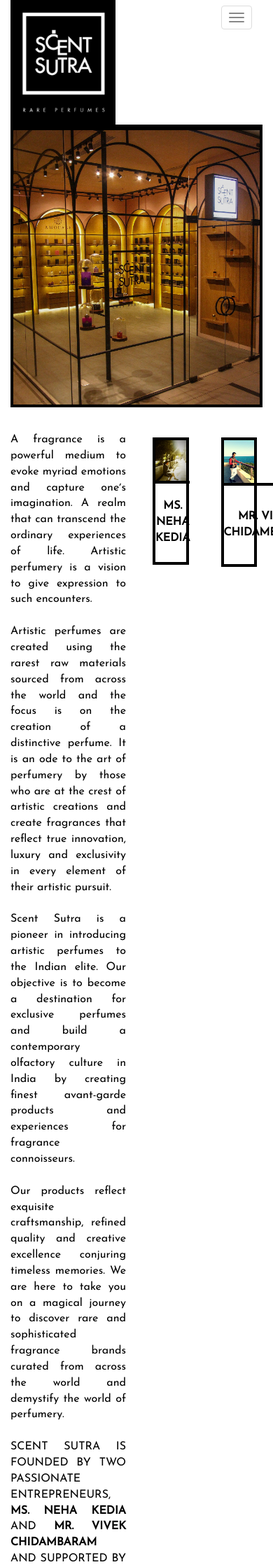
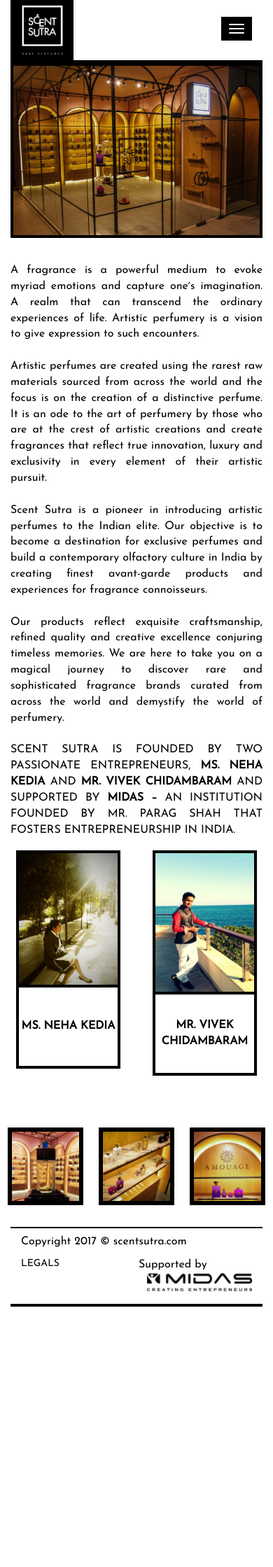
Before and after one commit to ArnavPuri/scentsutra, a Jekyll site: the page built from about.html, in a window 390 px wide. Shown: the top 2239 px of the page at 70% size. Built offline with Jekyll 4.4.1, drawn with Linux system fonts in a browser that asks for light colours; nearby versions of some CDN libraries; after the commit the page ends 1867 px from its top, so only the background shows below that.

Commit message:
Mobile responsiveness added

```diff
--- a/_config.yml
+++ b/_config.yml
@@ -12,6 +12,7 @@
 # url: ''
 facebook: 'ScentSutra'
 instagram: 'scent_sutra'
+twitter: '@ScentSutra'
 
 collections:
   products:
--- a/_includes/nav.html
+++ b/_includes/nav.html
@@ -2,13 +2,13 @@
   <nav class="navbar navbar-default navbar-custom">
       <div class="container">
         <div class="navbar-header">
-          <button type="button" class="navbar-toggle collapsed" data-toggle="collapse" data-target="#navbar" aria-expanded="false" aria-controls="navbar">
+          <button type="button" class="navbar-toggle" data-toggle="collapse" data-target="#navbar" aria-expanded="false" aria-controls="navbar">
             <span class="sr-only">Toggle navigation</span>
             <span class="icon-bar"></span>
             <span class="icon-bar"></span>
             <span class="icon-bar"></span>
           </button>
-          <a class="navbar-brand" href="{{ site.path }}"><img src="images/logo_white.png" alt="" class="brand-image"/></a>
+          <a class="navbar-brand" href="/"><img src="images/logo_white.png" alt="" class="brand-image"/></a>
         </div>
         <div id="navbar" class="collapse navbar-collapse">
           <ul class="nav navbar-nav">
--- a/_layouts/default.html
+++ b/_layouts/default.html
@@ -2,7 +2,18 @@
 <html>
 <head>
    <meta charset="utf-8">
+   <meta name="viewport" content="width=device-width, initial-scale=1">
    <title>{{ page.title }} - {{ site.title }}</title>
+
+<!--   facebook meta info-->
+<!--
+    <meta property="og:url" content="{{pageUrl}}">
+    <meta property="og:image" content="{{imageUrl}}">
+    <meta property="og:description" content="{{description}}">
+    <meta property="og:title" content="{{pageTitle}}">
+    <meta property="og:site_name" content="{{siteTitle}}">
+    <meta property="og:see_also" content="{{homepageUrl}}">
+-->
 
    <link rel="stylesheet" type="text/css" href="{{ site.path }}/css/style.css" >
    <link rel="stylesheet" type="text/css" href="{{ site.path }}/css/fontawesome/css/font-awesome.min.css" >
@@ -15,7 +26,8 @@
   {{ content }}
 
   {% include footer.html %}
+
 <script src="https://ajax.googleapis.com/ajax/libs/jquery/1.11.2/jquery.min.js"></script>
-   <script src="{{ site.path }}/js/bootstrap.min.js"></script>
+<script src="{{ site.path }}/js/bootstrap.min.js"></script>
 </body>
 </html>
--- a/about.html
+++ b/about.html
@@ -15,7 +15,7 @@
 <section class="team-info">
 	<div class="container">
 		<div class="row">
-			<div class="col-xs-6 about-block">
+			<div class="col-xs-12 col-md-6 about-block">
 				<p>A fragrance is a powerful medium to evoke myriad emotions and capture one&#700;s imagination. A realm that can transcend the ordinary experiences of life. Artistic perfumery is a vision to give expression to such encounters.<br><br>
 				Artistic perfumes are created using the rarest raw materials sourced from across the world and the focus is on the creation of a distinctive perfume. It is an ode to the art of perfumery by those who are at the crest of artistic creations and create fragrances that reflect true innovation, luxury and exclusivity in every element of their artistic pursuit.<br><br>
 				Scent Sutra is a pioneer in introducing artistic perfumes to the Indian elite. Our objective is to become a destination for exclusive perfumes and build a
@@ -24,7 +24,7 @@
 				SCENT SUTRA IS FOUNDED BY TWO PASSIONATE ENTREPRENEURS, <strong>MS. NEHA KEDIA</strong> AND <strong>MR. VIVEK CHIDAMBARAM</strong> AND SUPPORTED BY
 				<strong>MIDAS &ndash;</strong> AN INSTITUTION FOUNDED BY MR. PARAG SHAH THAT FOSTERS ENTREPRENEURSHIP IN INDIA.</p>
 			</div>
-			<div class="col-xs-3">
+			<div class="col-xs-6 col-md-3">
 				<div class="member-block">
 					<div class="member-image">
 						<img src="images/nes.jpg" class="img-responsive">
@@ -36,7 +36,7 @@
 					</div>
 				</div>
 			</div>
-			<div class="col-xs-3">
+			<div class="col-xs-6 col-md-3">
 				<div class="member-block">
 					<div class="member-image">
 						<img src="images/vivs.jpg" class="img-responsive">
--- a/css/_nav.scss
+++ b/css/_nav.scss
@@ -9,6 +9,7 @@
     }
 }
 
+
 .navbar {
     margin-bottom: 0px;
 }
@@ -18,6 +19,10 @@
 	padding: 0px;
 	width: 150px;
 	margin-left: 0px;
+    @media screen and (max-width: $break-small) {
+        width: 90px;
+//        float: none;
+      }
 
 }
 .navbar-brand:hover {
@@ -27,6 +32,10 @@
     width: 150px;
     margin: 0 auto;
     padding: 14px 0;
+    @media screen and (max-width: $break-small) {
+        width: 74px;
+        padding: 6px 0;
+      }
 }
 .navbar-custom {
     border: none;
@@ -40,8 +49,27 @@
 	// border-color: black;
 	// border-bottom: 4px solid black;
 }
+
+.navbar-default .navbar-toggle .icon-bar {
+    background-color: white;
+}
+.navbar-default .navbar-toggle{
+    background-color: black;
+    border-color: black;
+    border: 1px solid rgb(0, 0, 0);
+    margin-top: 24px;
+    border-radius: 0px;
+    &:hover, &:focus{
+
+    }
+}
 .navbar-nav{
     float: right;
+    @media screen and (max-width: $break-small) {
+        float: none;
+        margin: 0px;
+        padding: 6px 0;
+    }
 }
 
 .navbar-nav li a {
@@ -51,6 +79,22 @@
     text-transform: uppercase;
     color: black;
     font-weight: 700;
+    @media screen and (max-width: $break-small) {
+        margin-top: 10px;
+        line-height: 40px;
+    }
+}
+
+@media screen and (max-width: $break-small) {
+    .navbar-nav li.social-icons{
+        display: inline-block;
+    }
+
+    .navbar-nav li.social-icons a i{
+        position: relative;
+        bottom: 5px;
+    }
+
 }
 
 .navbar-nav li.social-icons a {
--- a/css/style.scss
+++ b/css/style.scss
@@ -2,6 +2,8 @@
 ---
 
 // add bootstrap variable settings here
+$break-small: 420px;
+$break-large: 1200px;
 
 @import 'bootstrap';
 @import 'variables';
@@ -62,6 +64,14 @@
     width: 50px;
     height: 50px;
     text-align: center;
+    @media screen and (max-width: $break-small) {
+        border-radius: 50%;
+        background: black;
+        padding-top: 4px;
+        width: 30px;
+        height: 30px;
+        text-align: center;
+      }
 }
 ol.carousel-indicators {
 	left: 50px;
@@ -131,6 +141,9 @@
 	padding: 100px;
 	background-size: cover;
     background-repeat: no-repeat;
+    @media screen and (max-width: $break-small) {
+        padding: 50px;
+    }
 }
 
 .product-section .row {
@@ -144,6 +157,12 @@
     padding-right: 10px;
     padding-left: 10px;
     margin-left: 12px;
+    @media screen and (max-width: $break-small) {
+         margin-right: 0;
+        padding-right: 0px;
+        padding-left: 0px;
+        margin-left: 0px;
+    }
 }
 
 .product-info .name{
@@ -177,6 +196,10 @@
 	background-size: cover;
 	min-height: 400px;
     border: 4px solid black;
+    @media screen and (max-width: $break-small) {
+        min-height: 250px;
+      }
+
 }
 
 .member-block{
@@ -193,6 +216,11 @@
     display: table;
 }
 
+
+.member-image {
+    max-height: 250px;
+    overflow: hidden;
+}
 .member-info .name {
     display: table-cell;
     vertical-align: middle;
@@ -211,6 +239,9 @@
 	padding-right: 0;
 	padding-left: 0;
 	margin: 8px;
+    @media screen and (max-width: $break-small) {
+         margin: -4px;
+    }
 }
 
 // Media page styles
@@ -317,9 +348,3 @@
 	margin-left: 0px;
 	margin-right: 0px;
 }
-
-
-.member-image {
-    max-height: 250px;
-    overflow: hidden;
-}
```
